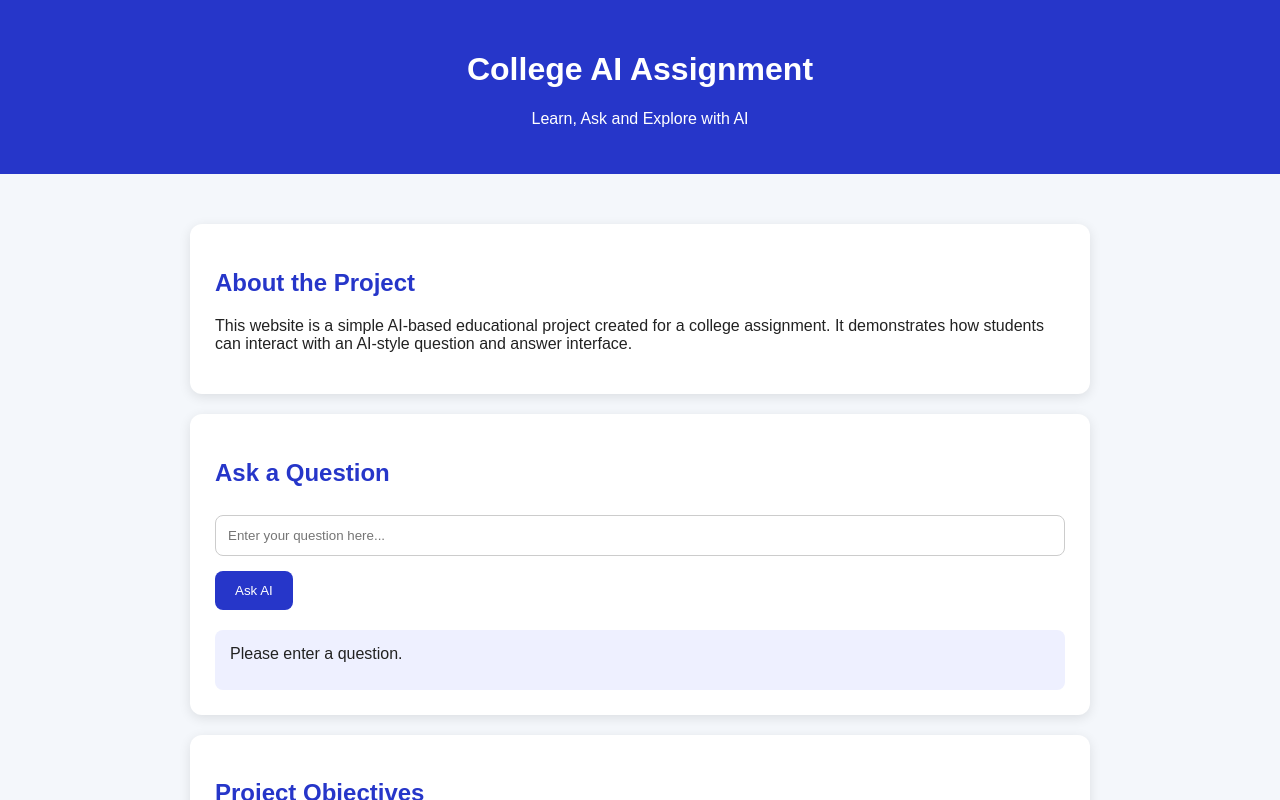
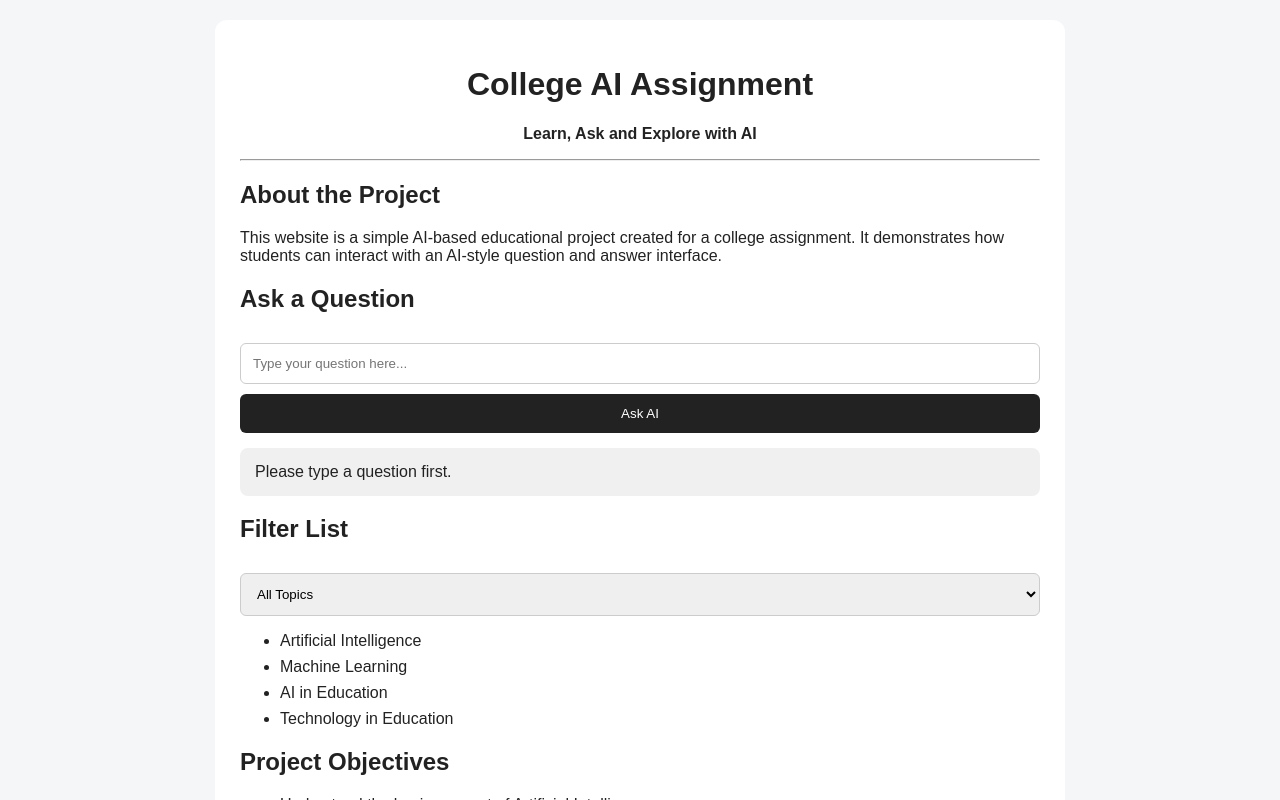
Before and after one commit to mohammedaiyan8073-jpg/college-ai-assistant, a plain HTML site: page index.html in a window 1280 px wide. Both pictures are taken after a click on the button "Ask AI". Shown: the top 800 px of the page. Drawn offline with Linux system fonts and the light colour scheme.

Commit message:
Update index.html

```diff
--- a/index.html
+++ b/index.html
@@ -4,150 +4,104 @@
   <meta charset="UTF-8">
   <meta name="viewport" content="width=device-width, initial-scale=1.0">
   <title>College AI Assignment</title>
+
   <style>
     body {
       font-family: Arial, sans-serif;
       margin: 0;
-      background: #f4f7fb;
+      padding: 20px;
+      background: #f4f6f8;
       color: #222;
     }
 
-    header {
-      background: #2636c9;
-      color: white;
-      padding: 30px 20px;
+    .container {
+      max-width: 800px;
+      margin: auto;
+      background: white;
+      padding: 25px;
+      border-radius: 12px;
+    }
+
+    h1 {
       text-align: center;
     }
 
-    .container {
-      max-width: 900px;
-      margin: 30px auto;
-      padding: 20px;
-    }
-
-    .card {
-      background: white;
-      padding: 25px;
-      margin-bottom: 20px;
-      border-radius: 12px;
-      box-shadow: 0 3px 12px rgba(0,0,0,0.1);
-    }
-
-    h2 {
-      color: #2636c9;
-    }
-
-    input, textarea {
+    input, select, button {
       width: 100%;
       padding: 12px;
-      margin-top: 8px;
-      margin-bottom: 15px;
+      margin-top: 10px;
+      box-sizing: border-box;
+      border-radius: 6px;
       border: 1px solid #ccc;
-      border-radius: 8px;
-      box-sizing: border-box;
     }
 
     button {
-      background: #2636c9;
+      cursor: pointer;
+      background: #222;
       color: white;
       border: none;
-      padding: 12px 20px;
-      border-radius: 8px;
-      cursor: pointer;
     }
 
     button:hover {
-      background: #18259b;
+      opacity: 0.9;
     }
 
-    #answer {
-      margin-top: 20px;
+    .answer {
+      margin-top: 15px;
       padding: 15px;
-      background: #eef0ff;
+      background: #f0f0f0;
       border-radius: 8px;
-      min-height: 30px;
+    }
+
+    li {
+      margin: 8px 0;
     }
 
     footer {
       text-align: center;
-      padding: 20px;
-      color: #666;
+      margin-top: 25px;
+      font-size: 14px;
     }
   </style>
 </head>
 
 <body>
 
-  <header>
-    <h1>College AI Assignment</h1>
-    <p>Learn, Ask and Explore with AI</p>
-  </header>
-
 <div class="container">
 
-    <div class="card">
+  <h1>College AI Assignment</h1>
+
+  <p style="text-align:center;">
+    <strong>Learn, Ask and Explore with AI</strong>
+  </p>
+
+  <hr>
+
   <h2>About the Project</h2>
+
   <p>
-        This website is a simple AI-based educational project created
-        for a college assignment. It demonstrates how students can
-        interact with an AI-style question and answer interface.
+    This website is a simple AI-based educational project created for a
+    college assignment. It demonstrates how students can interact with
+    an AI-style question and answer interface.
   </p>
-    </div>
 
-    <div class="card">
   <h2>Ask a Question</h2>
 
   <input
     type="text"
     id="question"
-        placeholder="Enter your question here..."
+    placeholder="Type your question here..."
   >
 
-      <button onclick="getAnswer()">Ask AI</button>
+  <button onclick="askAI()">Ask AI</button>
 
-      <div id="answer">
+  <div class="answer" id="answer">
     Your answer will appear here.
   </div>
-    </div>
 
-    <div class="card">
-      <h2>Project Objectives</h2>
-      <ul>
-        <li>Understand the basic concept of Artificial Intelligence.</li>
-        <li>Demonstrate an AI-style question and answer system.</li>
-        <li>Create a simple and user-friendly website.</li>
-        <li>Show how technology can support education.</li>
-      </ul>
-    </div>
-
-  </div>
-
-  <footer>
-    <p>College AI Assignment Project © 2026</p>
-  </footer>
-
-  <script>
-    function getAnswer() {
-      const question = document.getElementById("question").value;
-      const answer = document.getElementById("answer");
-
-      if (question.trim() === "") {
-        answer.innerHTML = "Please enter a question.";
-        return;
-      }
-
-      answer.innerHTML =
-        "AI Response: Your question is \"" +
-        question +
-        "\". This is a demonstration of an AI-style educational assistant.";
-    }
-  </script>
-
-</body>
-</html><hr>
   <h2>Filter List</h2>
 
-<select id="filter">
+  <select id="filter" onchange="filterTopics()">
     <option value="all">All Topics</option>
     <option value="ai">Artificial Intelligence</option>
     <option value="education">Education</option>
@@ -155,20 +109,69 @@
 
   <ul id="topicList">
     <li data-topic="ai">Artificial Intelligence</li>
+    <li data-topic="ai">Machine Learning</li>
     <li data-topic="education">AI in Education</li>
-  <li data-topic="ai">Machine Learning</li>
+    <li data-topic="education">Technology in Education</li>
   </ul>
 
+  <h2>Project Objectives</h2>
+
+  <ul>
+    <li>Understand the basic concept of Artificial Intelligence.</li>
+    <li>Demonstrate an AI-style question and answer system.</li>
+    <li>Create a simple and user-friendly website.</li>
+    <li>Show how technology can support education.</li>
+  </ul>
+
+  <footer>
+    College AI Assignment Project © 2026
+  </footer>
+
+</div>
+
 <script>
-const filter = document.getElementById("filter");
-const items = document.querySelectorAll("#topicList li");
+function askAI() {
+  const question = document.getElementById("question").value.trim();
+  const answer = document.getElementById("answer");
 
-filter.addEventListener("change", function() {
-  items.forEach(item => {
-    item.style.display =
-      this.value === "all" || item.dataset.topic === this.value
-        ? "list-item"
-        : "none";
+  if (question === "") {
+    answer.textContent = "Please type a question first.";
+    return;
+  }
+
+  const q = question.toLowerCase();
+
+  if (q.includes("what is ai") || q.includes("artificial intelligence")) {
+    answer.textContent =
+      "Artificial Intelligence (AI) is technology that enables computers to perform tasks that normally require human intelligence, such as learning, problem-solving and understanding language.";
+  }
+  else if (q.includes("machine learning")) {
+    answer.textContent =
+      "Machine Learning is a part of AI that allows computers to learn patterns from data and improve their performance.";
+  }
+  else if (q.includes("education")) {
+    answer.textContent =
+      "AI can support education by helping students learn, find information, practice concepts and receive personalized assistance.";
+  }
+  else {
+    answer.textContent =
+      "This is a simple AI-style educational project. Try asking about AI, Machine Learning or Education.";
+  }
+}
+
+function filterTopics() {
+  const selected = document.getElementById("filter").value;
+  const topics = document.querySelectorAll("#topicList li");
+
+  topics.forEach(function(topic) {
+    if (selected === "all" || topic.dataset.topic === selected) {
+      topic.style.display = "list-item";
+    } else {
+      topic.style.display = "none";
+    }
   });
-});
+}
 </script>
+
+</body>
+</html>
```
Lines whose indentation alone changed are shown as unchanged.
